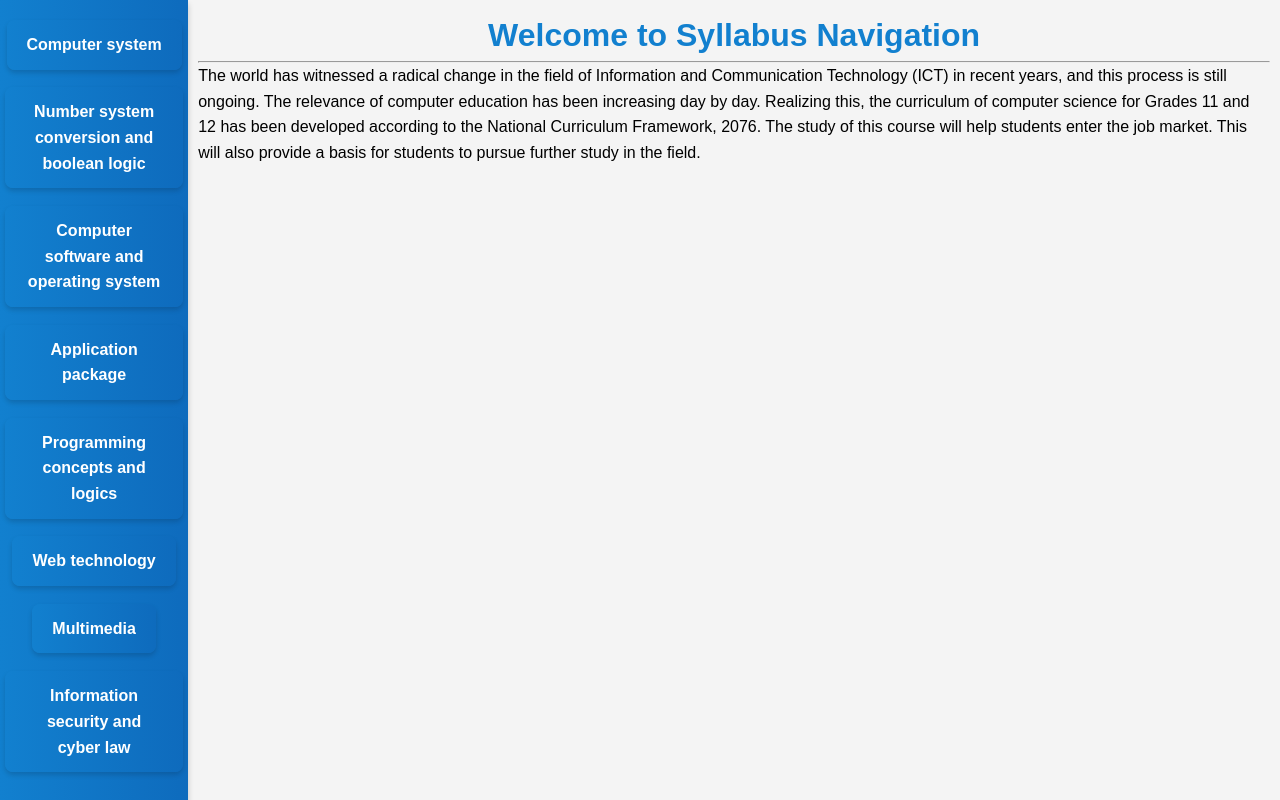
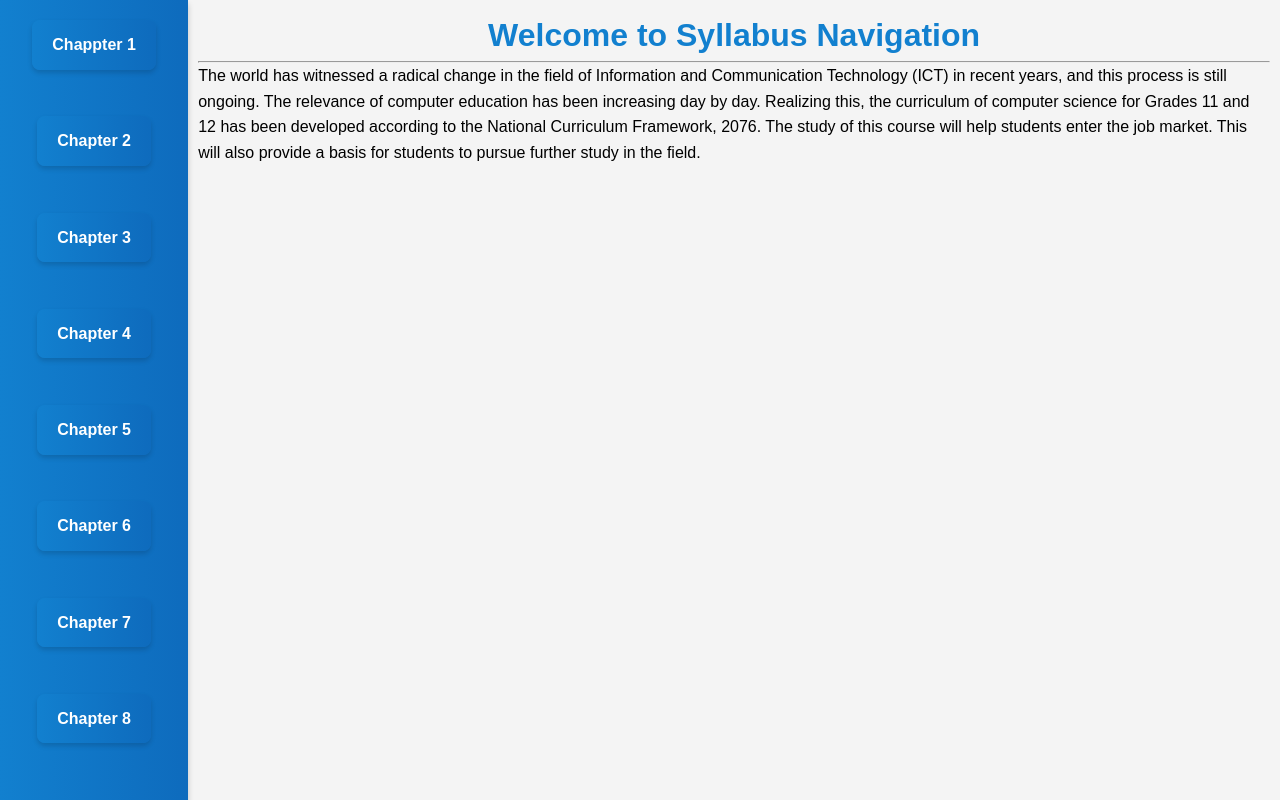
Before and after one commit to HKK901/syllabus, a plain HTML site: page index.html in a window 1280 px wide. Drawn offline with Linux system fonts and the light colour scheme.

Commit message:
Update index.html

```diff
--- a/index.html
+++ b/index.html
@@ -101,16 +101,16 @@
   <body>
     <div id="nav">
       <ul class="top">
-        <li><a href="ch1.html">Computer system</a></li>
+        <li><a href="ch1.html">Chappter 1</a></li>
         <li>
-          <a href="ch2.html">Number system conversion and boolean logic</a>
+          <a href="ch2.html">Chapter 2</a>
         </li>
-        <li><a href="ch3.html">Computer software and operating system</a></li>
-        <li><a href="ch4.html">Application package</a></li>
-        <li><a href="ch5.html">Programming concepts and logics</a></li>
-        <li><a href="ch6.html">Web technology</a></li>
-        <li><a href="ch7.html">Multimedia</a></li>
-        <li><a href="ch8.html">Information security and cyber law</a></li>
+        <li><a href="ch3.html">Chapter 3</a></li>
+        <li><a href="ch4.html">Chapter 4</a></li>
+        <li><a href="ch5.html">Chapter 5</a></li>
+        <li><a href="ch6.html">Chapter 6</a></li>
+        <li><a href="ch7.html">Chapter 7</a></li>
+        <li><a href="ch8.html">Chapter 8</a></li>
       </ul>
     </div>
     <div id="main">
```
